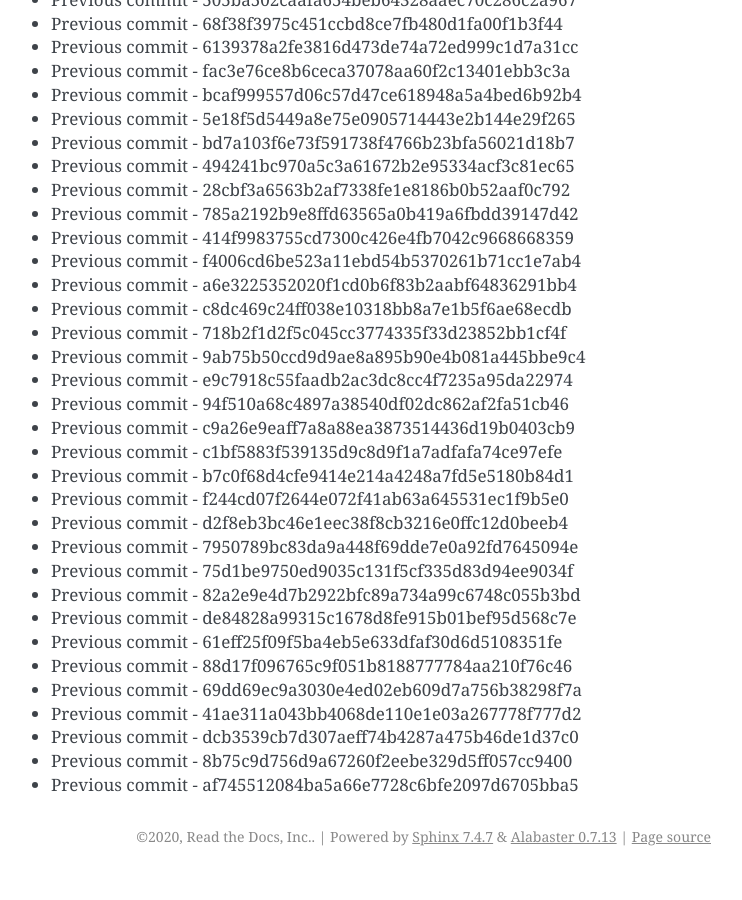
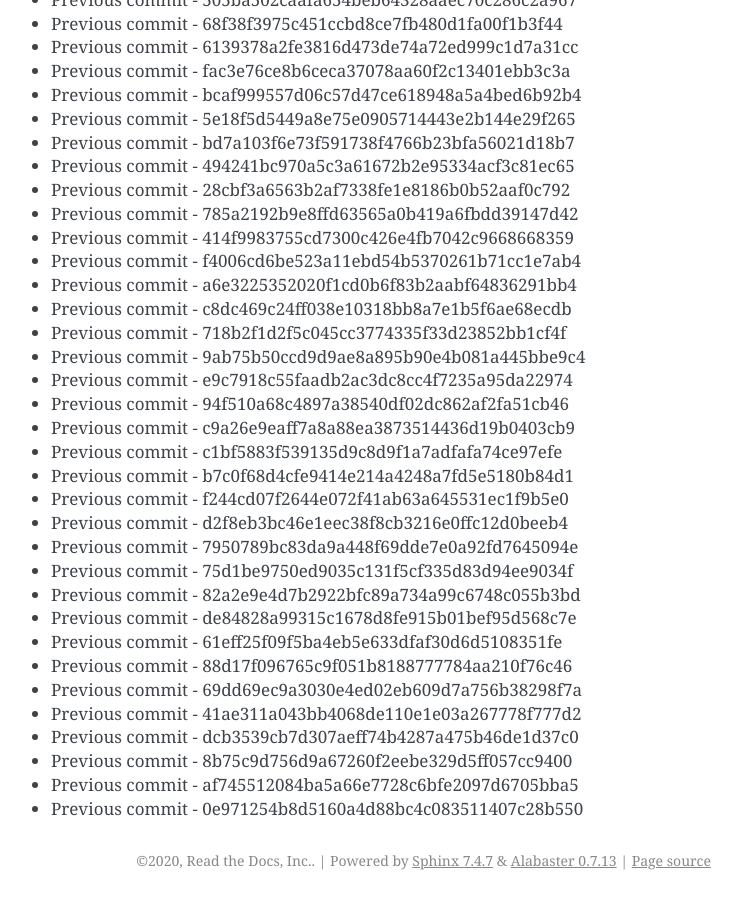
Before and after one commit to readthedocs/rtd-git-stresstest, a Sphinx documentation site: the page built from docs/updates.rst, in a window 1280 px wide and 900 px high, scrolled down 20550 px. Shown: the whole window, without its empty margins (399-1141 px from the left). Built offline with Sphinx 7.4.7, drawn with Linux system fonts in a browser that asks for light colours; before the commit the page ends 21426 px from its top, so only the background shows below that.

Commit message:
Generating commit from previous: 0e971254b8d5160a4d88bc4c083511407c28b550

```diff
--- a/docs/updates.rst
+++ b/docs/updates.rst
@@ -895,3 +895,4 @@ It can be tested for any performance characteristics.
 * Previous commit - dcb3539cb7d307aeff74b4287a475b46de1d37c0
 * Previous commit - 8b75c9d756d9a67260f2eebe329d5ff057cc9400
 * Previous commit - af745512084ba5a66e7728c6bfe2097d6705bba5
+* Previous commit - 0e971254b8d5160a4d88bc4c083511407c28b550
```
